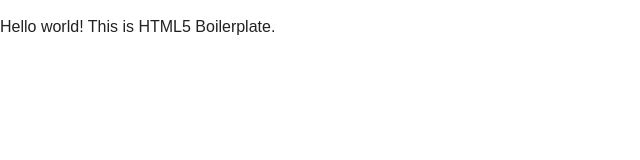
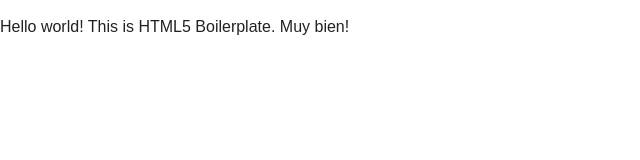
Before and after one commit to sanma/icesiWeb, a plain HTML site: page index.html in a window 1280 px wide. Shown: the full height of the page, 0-640 px from the left. Drawn offline with nearby package versions, Linux system fonts and the light colour scheme.

Commit message:
me le meti al rancho

```diff
--- a/index.html
+++ b/index.html
@@ -22,7 +22,7 @@
         <![endif]-->
 
         <!-- Add your site or application content here -->
-        <p>Hello world! This is HTML5 Boilerplate.</p>
+        <p>Hello world! This is HTML5 Boilerplate. Muy bien!</p>
 
         <script src="//ajax.googleapis.com/ajax/libs/jquery/1.9.1/jquery.min.js"></script>
         <script>window.jQuery || document.write('<script src="js/vendor/jquery-1.9.1.min.js"><\/script>')</script>
```
